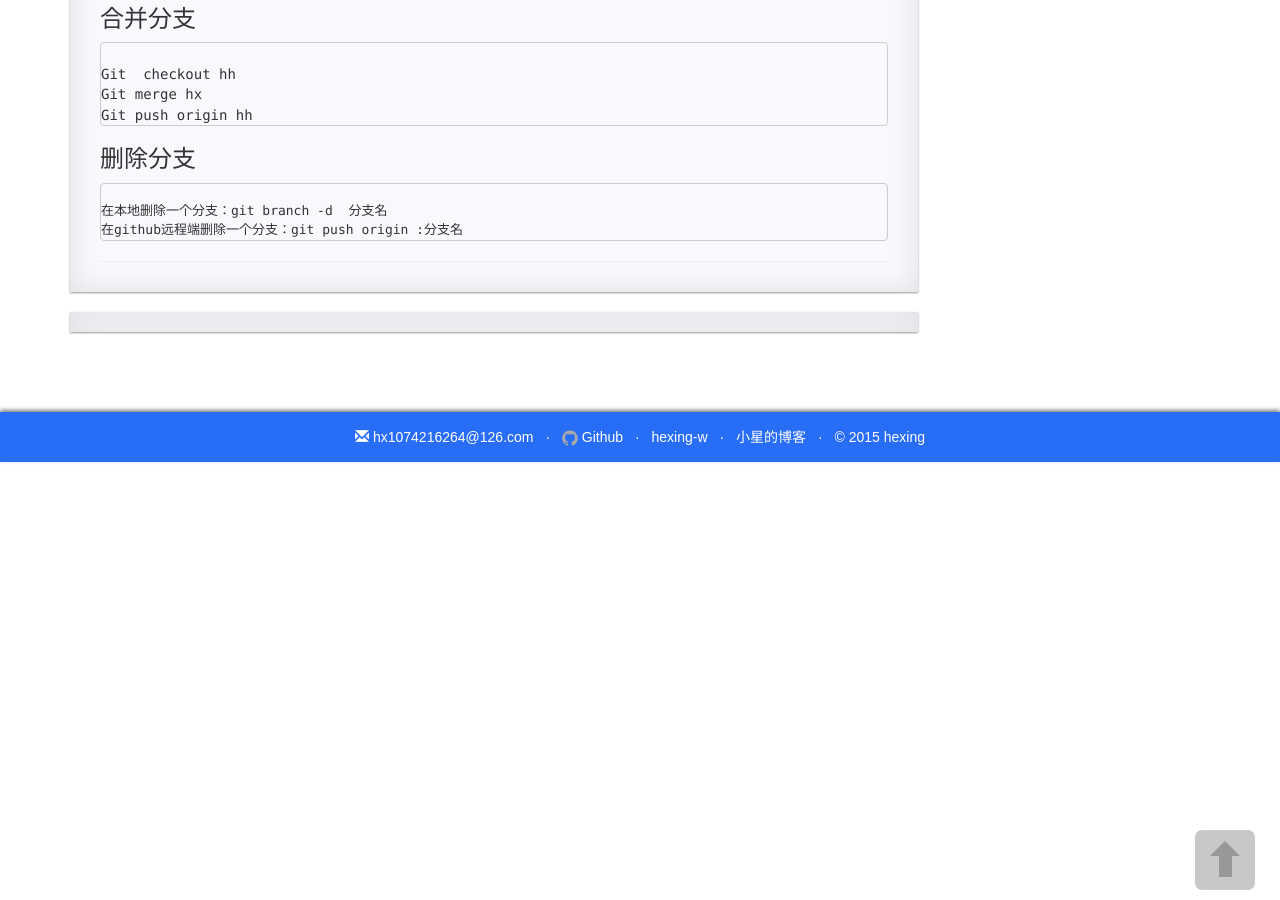
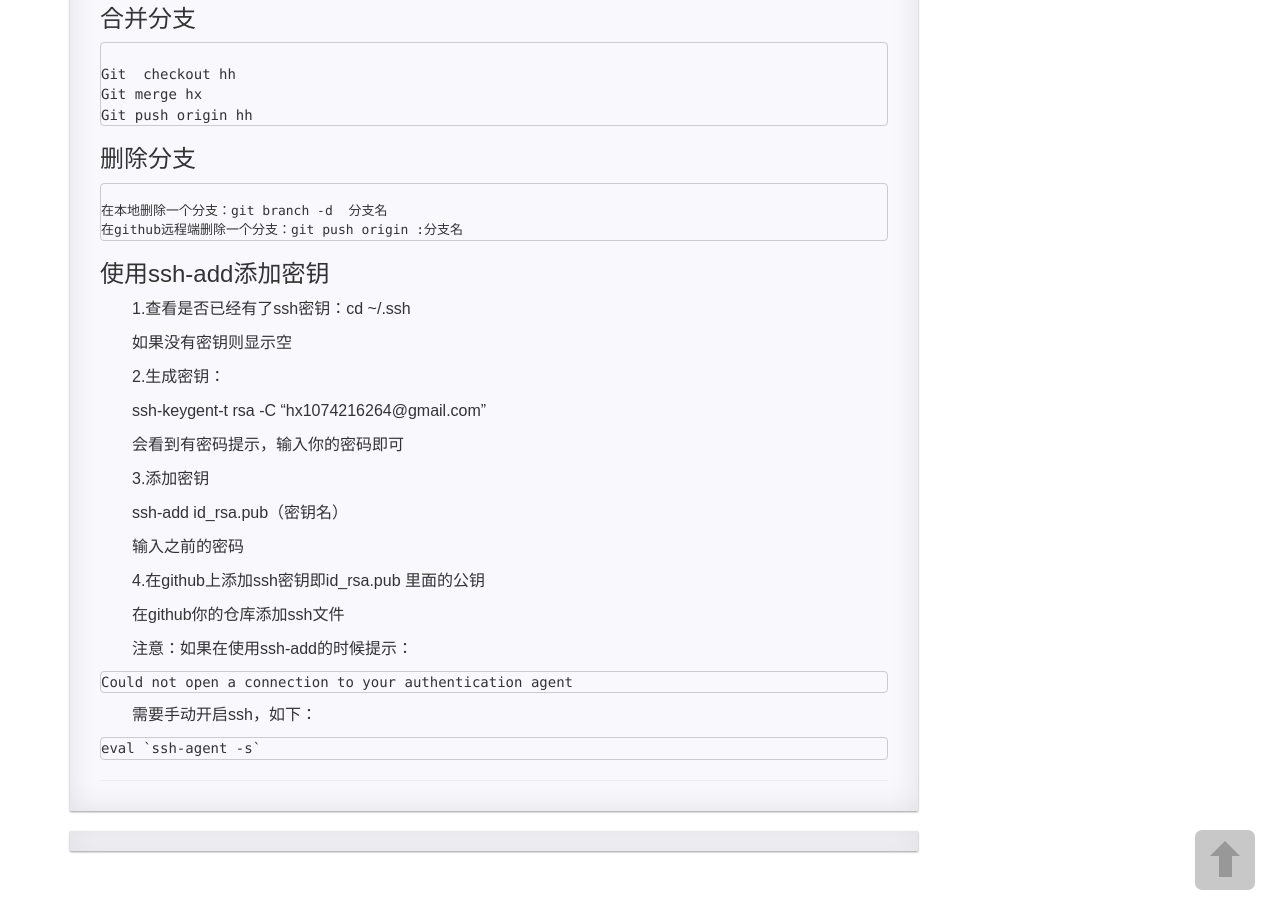
Before and after one commit to hexing-w/hexing-w.github.io, a Jekyll site: the page built from _posts/2015-5-12-git使用.md, in a window 1280 px wide and 900 px high, scrolled down 715 px. Built offline with Jekyll 4.4.1, drawn with Linux system fonts in a browser that asks for light colours; nearby versions of some CDN libraries; comment, search, counter and statistics services are not loaded; a style sheet for code colours, icons or effects is not loaded.

Commit message:
add posts

```diff
--- a/_posts/2015-5-12-git使用.md
+++ b/_posts/2015-5-12-git使用.md
@@ -50,3 +50,33 @@ Git push origin hh
 在本地删除一个分支：git branch -d  分支名
 在github远程端删除一个分支：git push origin :分支名
 </hh></pre>
+
+### 使用ssh-add添加密钥
+
+1.查看是否已经有了ssh密钥：cd ~/.ssh
+
+如果没有密钥则显示空
+
+2.生成密钥：
+
+ssh-keygent-t rsa -C "hx1074216264@gmail.com"
+
+会看到有密码提示，输入你的密码即可
+
+3.添加密钥
+
+ssh-add id_rsa.pub（密钥名）
+
+输入之前的密码
+
+4.在github上添加ssh密钥即id_rsa.pub 里面的公钥
+
+在github你的仓库添加ssh文件
+
+注意：如果在使用ssh-add的时候提示：
+
+	Could not open a connection to your authentication agent
+
+需要手动开启ssh，如下：
+
+    eval `ssh-agent -s`
```
